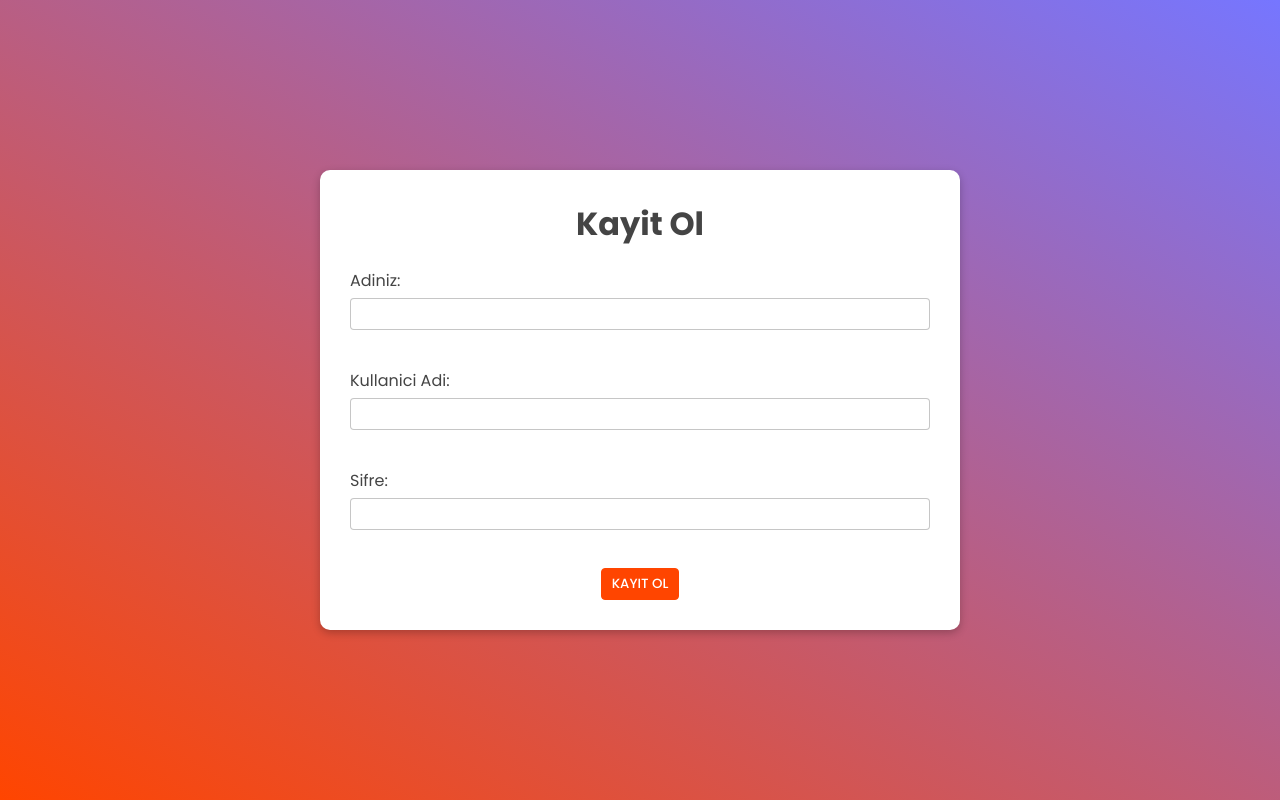
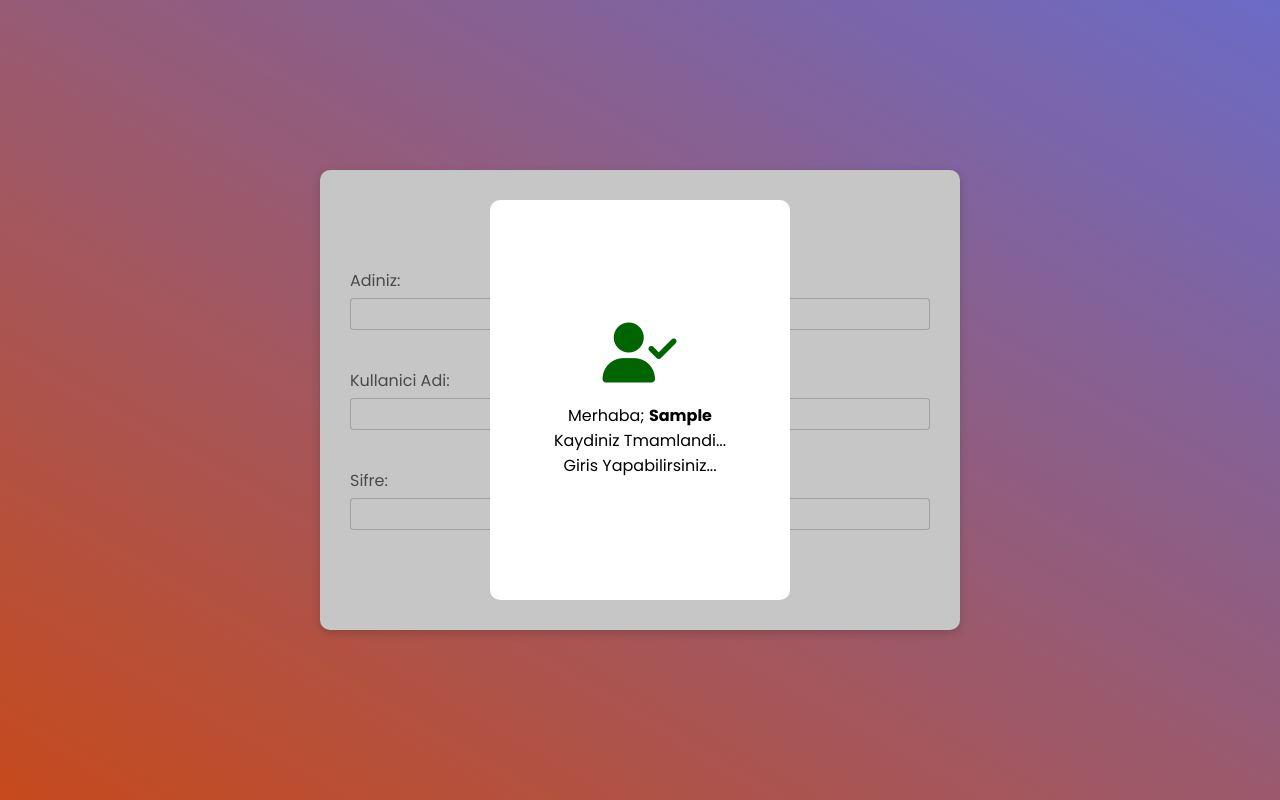
Before and after one commit to Mehmet1414/js-e-commerce, a plain HTML site: page register.html in a window 1280 px wide. Both pictures are taken after typing "Sample", "Sample", "Sample123" into the empty fields and a click on the button "KAYIT OL". Drawn offline with Linux system fonts and the light colour scheme.

Commit message:
register bitti

```diff
--- a/CSS/style.scss
+++ b/CSS/style.scss
@@ -6,11 +6,40 @@
   box-sizing: border-box;
   font-family: $font-normal;
 }
-.error-input{
+.error-input {
   color: orangered;
   font-size: 12px;
   font-weight: 300;
 }
+
+.modal{
+  position: absolute;
+  top: 0;
+  left: 0;
+  width: 100%;
+  height: 100vh;
+  background: #5555;
+  display: grid;
+  place-items: center;
+  display: none;
+  &-content{
+    width: 300px;
+    height: 50vh;
+    background-color: #fff;
+    border-radius: 10px;
+    display: flex;
+    flex-direction: column;
+    align-items: center;
+    justify-content: center;
+
+    i{
+      font-size: 60px;
+      color: darkgreen;
+      margin-bottom: 20px;
+    }
+  }
+}
+
 .login,
 .register {
   width: 100%;
@@ -18,16 +47,15 @@
   background: linear-gradient(30deg, orangered, rgba(0, 0, 255, 0.536));
   display: grid;
   place-items: center;
-  .error-input{
+  .error-input {
     //display: none;
     visibility: hidden;
   }
-  //position: relative;
+  position: relative;
 
   &-title {
     text-align: center;
     color: #444;
-
   }
   &-form {
     background: #fff;
@@ -39,14 +67,14 @@
     border-radius: 10px;
     box-shadow: rgba(0, 0, 0, 0.24) 0px 3px 8px;
 
-    &-group{
+    &-group {
       label {
         color: #444;
         display: block;
         margin-bottom: 5px;
       }
       input[type="text"],
-        input[type="password"]{
+      input[type="password"] {
         width: 100%;
         padding: 5px;
         outline: none;
@@ -55,12 +83,11 @@
         color: #444;
         caret-color: orangered;
       }
-
     }
-    &-button{
+    &-button {
       text-align: center;
       .btn-login,
-        .btn-register{
+      .btn-register {
         margin: 0 3px;
         padding: 5px 10px;
         border: 1px solid orangered;
@@ -70,11 +97,11 @@
         text-transform: uppercase;
         font-weight: 500;
         cursor: pointer;
-            transition: all .5s;
-            &:hover{
+        transition: all 0.5s;
+        &:hover {
           color: orangered;
           background-color: #fff;
-                transition: all .5s ease;
+          transition: all 0.5s ease;
         }
       }
     }
--- a/JS/login.js
+++ b/JS/login.js
@@ -1,6 +1,8 @@
 const form = document.querySelector(".login-form");
 const userNameInput = document.getElementById("username");
 const passwordInput = document.querySelector("#password");
+
+const buttonRegister = document.querySelector(".btn-register")
 
 document.addEventListener("keydown",function(e){
     if (e.key==="Enter") {
@@ -16,3 +18,8 @@ form.addEventListener('submit',function(e){
 
 
 })
+
+buttonRegister.addEventListener("click",function(){
+    window.open("register.html", "_blank");
+
+})
--- a/JS/register.js
+++ b/JS/register.js
@@ -7,6 +7,8 @@ const passwordInput = document.getElementById("password");
 const errorName = document.querySelector("#errorName");
 const errorUserName = document.querySelector("#errorUserName")
 const errorPassword = document.querySelector("#errorPassword")
+const modal = document.querySelector(".modal")
+const modalUserName = document.querySelector(".modal-userName")
 
 document.addEventListener("keydown", function (e) {
   if (e.key === "Enter") {
@@ -29,6 +31,7 @@ form.addEventListener("submit", function (e) {
 
     if (nameInput.value === "") {
       errorName.style.visibility = "visible";
+      nameInput.focus()
       return
     }else{
         errorName.style.visibility = "hidden";
@@ -36,6 +39,7 @@ form.addEventListener("submit", function (e) {
 
     if (userNameInput.value==="") {
         errorUserName.style.visibility ="visible"
+        userNameInput.focus()
         return
     } else {
         errorUserName.style.visibility ="hidden"
@@ -43,6 +47,7 @@ form.addEventListener("submit", function (e) {
 
     if (passwordInput.value==="") {
         errorPassword.style.visibility="visible"
+        passwordInput.focus()
         return
     } else {
         errorPassword.style.visibility="hidden"
@@ -54,7 +59,17 @@ form.addEventListener("submit", function (e) {
 
   console.log(localRepo);
 
-  nameInput.value = "";
-  userNameInput.value = "";
-  passwordInput.value = "";
+
+
+    modal.style.display = "grid"
+    modalUserName.innerHTML = `${nameInput.value}`
+
+    setTimeout(() => {
+        modal.style.display = "none"
+        window.location.href ="login.html"
+    }, 3000);
+
+    nameInput.value = "";
+    userNameInput.value = "";
+    passwordInput.value = "";
 });
--- a/register.html
+++ b/register.html
@@ -5,6 +5,7 @@
     <meta http-equiv="X-UA-Compatible" content="IE=edge">
     <meta name="viewport" content="width=device-width, initial-scale=1.0">
     <title>Register</title>
+    <link rel="stylesheet" href="https://cdnjs.cloudflare.com/ajax/libs/font-awesome/6.4.0/css/all.min.css" integrity="sha512-iecdLmaskl7CVkqkXNQ/ZH/XLlvWZOJyj7Yy7tcenmpD1ypASozpmT/E0iPtmFIB46ZmdtAc9eNBvH0H/ZpiBw==" crossorigin="anonymous" referrerpolicy="no-referrer" />
     <link rel="stylesheet" href="./CSS/style.css">
 </head>
 <body>
@@ -29,7 +30,14 @@
             <div class="register-form-button">
                 <button type="submit" class="btn-register">Kayit Ol</button>
             </div>
-
+            <div class="modal">
+                <div class="modal-content">
+                    <i class="fa-solid fa-user-check"></i>
+                    <span>Merhaba; <b class="modal-userName">Mehmet</b></span>
+                    <p>Kaydiniz Tmamlandi...</p>
+                    <p>Giris Yapabilirsiniz...</p>
+                </div>
+            </div>
         </form>
     </div>
 
```
Also changed, not shown: CSS/style.css. Lines whose indentation alone changed are shown as unchanged.
